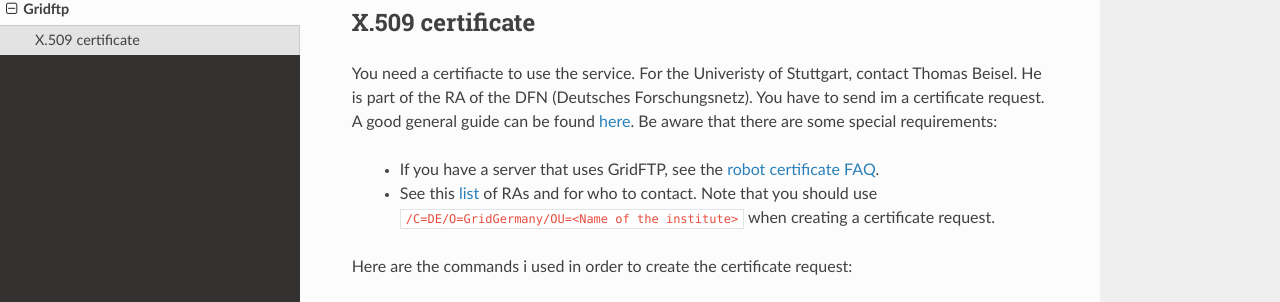
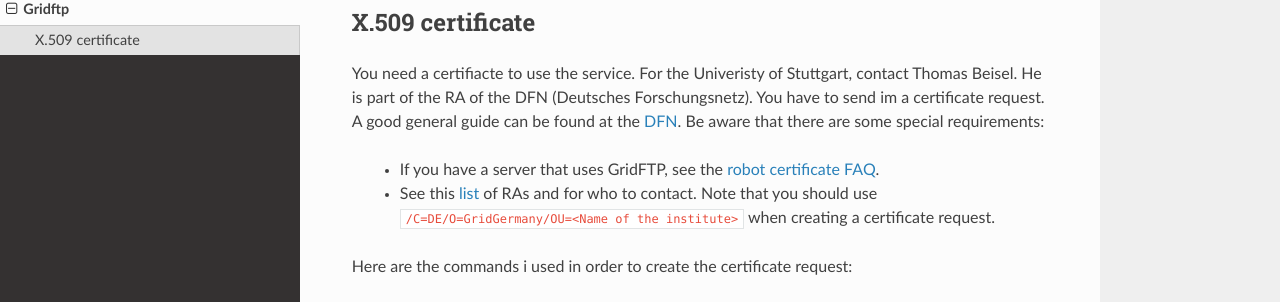
Before and after one commit to RayCrafter/Raycrafter-Documentation, a Sphinx documentation site: the page built from docs/source/gridftp.rst, in a window 1280 px wide. Shown: the part 226-528 px from the top of the page. Built offline with Sphinx 7.4.7 and the Read the Docs theme 2.0.0, drawn with Linux system fonts in a browser that asks for light colours.

Commit message:
remove double `here` link

```diff
--- a/docs/source/gridftp.rst
+++ b/docs/source/gridftp.rst
@@ -11,7 +11,7 @@ X.509 certificate
 
 You need a certifiacte to use the service. For the Univeristy of Stuttgart, contact Thomas Beisel.
 He is part of the RA of the DFN (Deutsches Forschungsnetz). You have to send im a certificate request.
-A good general guide can be found `here <https://www.pki.dfn.de/fileadmin/PKI/anleitungen/Anleitung_Nutzung_OpenSSL.pdf>`_.
+A good general guide can be found at the `DFN <https://www.pki.dfn.de/fileadmin/PKI/anleitungen/Anleitung_Nutzung_OpenSSL.pdf>`_.
 Be aware that there are some special requirements:
 
   - If you have a server that uses GridFTP, see the `robot certificate FAQ <https://www.pki.dfn.de/faqpki/faqpki-grid/>`_.
```
